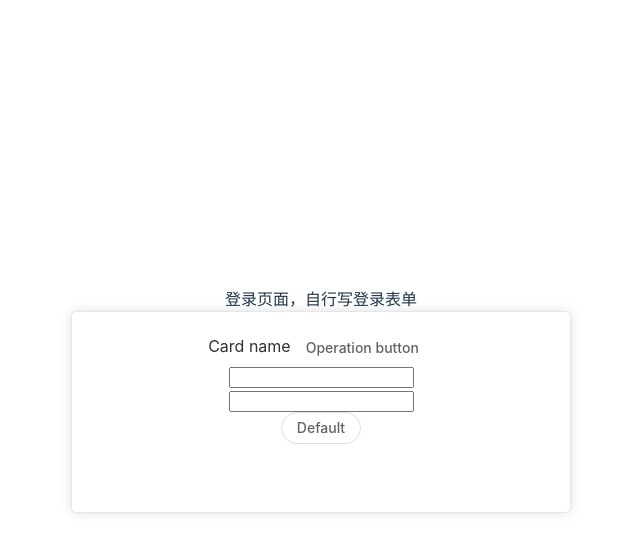
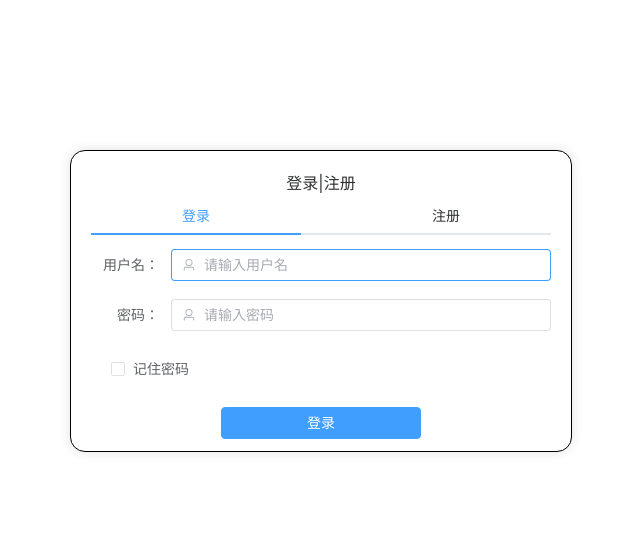
Before and after one commit to txytxy4/test-vue, a Vue app: page /#/login in a window 1280 px wide. Shown: the top 552 px of the page, without its empty margins (319-959 px from the left). Built offline with nearby package versions, Linux system fonts and the light colour scheme.

Commit message:
完成一个登录功能

```diff
--- a/package.json
+++ b/package.json
@@ -9,10 +9,12 @@
     "preview": "vite preview"
   },
   "dependencies": {
+    "@element-plus/icons-vue": "^2.1.0",
     "add": "^2.0.6",
     "axios": "^1.4.0",
     "element-plus": "^2.3.6",
     "less": "^4.1.3",
+    "pinia": "^2.1.4",
     "vue": "^3.2.47",
     "vue-router": "4",
     "yarn": "^1.22.19"
--- a/src/App.vue
+++ b/src/App.vue
@@ -4,4 +4,17 @@
   <router-view></router-view>
 </template>
 
-<style scoped></style>
+<style>
+#app{
+  position: absolute;
+  top: 0;
+  left: 0;
+  right: 0;
+  bottom: 0;
+  width: 100%;
+  height: 100%;
+  padding: 0;
+  margin: 0 auto;
+}
+
+</style>
--- a/src/main.js
+++ b/src/main.js
@@ -13,7 +13,13 @@ import {
 import './style.css'
 import App from './App.vue';
 import ElementPlus from 'element-plus'
+// import ElementPlusIconsVue from '@element-plus/icons-vue'
+
 import 'element-plus/dist/index.css'
 import router from './router';
+import axios from 'axios';
+import { createPinia } from 'pinia';
+const pinia =  createPinia()
 
-createApp(App).use(ElementPlus).use(router).mount('#app');
+createApp(App).config.globalProperties.$axios = axios
+createApp(App).use(ElementPlus).use(router).use(pinia).mount('#app');
--- a/src/router/index.js
+++ b/src/router/index.js
@@ -29,7 +29,8 @@ const routes = [{
             //         next({path:'/login'})
             //     }
             // }
-    }
+    },
+
 ]
 
 const router = createRouter({
@@ -37,7 +38,7 @@ const router = createRouter({
     history: createWebHashHistory(),
     routes, // `routes: routes` 的缩写 等价于  routes： routes
 })
-const data = sessionStorage.getItem('token')
+// const data = sessionStorage.getItem('token')
 // router.beforeEach((to,from,next) =>{
 //     if(to.path === '/login'){
 //         if(to.path === '/login'){
--- /dev/null
+++ b/src/store/userstate.js
@@ -0,0 +1,27 @@
+import { computed, reactive, ref } from "vue"
+import { defineStore } from 'pinia'
+
+export const useUserStore = defineStore('counter', {
+  state: () => ({
+    token:"",
+    username:"",
+    userpassword:""
+  }),
+  getters: {
+    // double: (state) => state.count * 2,
+  },
+  actions: {
+    // increment() {
+    //   this.count++
+    // },
+    setToken(state,token){
+      state.taken = token
+    },
+    setUsername(state,username){
+      state.username = username
+    },
+    setUserpassword(state,userpassword){
+      state.userpassword = userpassword
+    }
+  },
+})
--- a/src/style.css
+++ b/src/style.css
@@ -69,7 +69,7 @@ button:focus-visible {
 }
 
 #app {
-  max-width: 1280px;
+  /* max-width: 1280px; */
   margin: 0 auto;
   padding: 2rem;
   text-align: center;
--- a/src/views/layout/layout.vue
+++ b/src/views/layout/layout.vue
@@ -21,79 +21,48 @@ const handleClick = () => {
 </script>
 
 <template>
-
-  <div>
   <div class="common-layout">
     <el-container>
-      <el-header>
-        <div>这里是layout页面，也就是布局页面，参考element布局</div>
-      </el-header>
+      <el-header>Header:这里是layout页面，也就是布局页面，参考element布局</el-header>
+      <el-container>
+        <el-aside width="200px">Aside</el-aside>
         <el-main>
           <div>
     在渲染这个组件之前，做一个判断，判断浏览器session中是否有token参数，要是没有，重新定向与login页面，路由地址跳转到login,
     参考
-    <a href="https://router.vuejs.org/zh/guide/advanced/navigation-guards.html"
-      >点击这里跳转文档</a
-    >
-    做路由守卫
+    <a href="https://router.vuejs.org/zh/guide/advanced/navigation-guards.html">点击这里跳转文档</a>做路由守卫
           </div>
-  <el-button type="primary" @click="handleClick"
-    >点击跳转home页面，注意看url是否带了#号</el-button
-  >
+          <el-button type="primary" @click="handleClick">点击跳转home页面，注意看url是否带了#号</el-button>
           <div>
             <router-view></router-view>
           </div>
         </el-main>
-      <el-footer>Footer</el-footer>
+      </el-container>
     </el-container>
   </div>
-  </div>
-
 </template>
 
 <style lang="less" scoped>
-div{
+.common-layout{
   width: 100%;
   height: 100%;
 }
+
 .el-container{
-  width: 100%;
-  margin: 0 auto  ;
+  height:100%;
+  padding:0;
+  margin:0;
+  width:100%;
 }
 .el-header{
-  // position: fixed;
-  // top: 0;
-  // left: 0;
-  position: sticky;
-  top: 0;
-  left: 0;
-  width: 100%;
-
-  background-color: #0099ff;
+  background-color: antiquewhite;
+}
+.el-aside{
+  background-color: aqua;
 }
 .el-main{
-  background-color: #00ffc3;
-}
-.el-footer{
-  position: sticky  ;
-  bottom: 0;
-  left: 0;
-  width: 100%;
-  background-color: #9900ff;
-}
-.el-row {
-  margin-bottom: 20px;
-}
-.el-row:last-child {
-  margin-bottom: 0;
-}
-.el-col {
-  border-radius: 4px;
+  background-color: aquamarine;
 }
 
-.grid-content {
-  border-radius: 4px;
-  min-height: 36px;
-  background-color: #ffbf00;
-}
+
 </style>
--- a/src/views/login/login.vue
+++ b/src/views/login/login.vue
@@ -1,32 +1,149 @@
-<script setup></script>
+<script lang="ts" setup>
+import { ref,reactive,onMounted, onUpdated } from "vue";
+import { useRouter } from "vue-router";
+import type { TabsPaneContext,FormInstance, } from 'element-plus'
+import { Calendar, Search, User } from '@element-plus/icons-vue'
+// import setCache from './utils.js'
+import {useUserStore} from '../../store/userstate.js'
+import axios from "axios";
+const router =useRouter()
+const state = useUserStore()
+//登录数据部分
+const CurrentIdex = ref("login")
+const loginFormRef = ref()
+const loginForm = reactive({
+  username:"",
+  userpassword:""
+})
+// const {username} = ref(loginForm)
+//表单验证部分
+//规则
+const loginFormRules = reactive({
+  username:[
+  { required: true, message: '请输入用户名', trigger: 'blur' },
+  { min: 3, max: 10, message: '长度在 3 到 10 个字符', trigger: 'blur' }
+  ],
+  userpassword:[
+  { required: true, message: '请输入登录密码', trigger: 'blur' },
+  { min: 3, max: 15, message: '长度在 3 到 15 个字符', trigger: 'blur' }
+  ]
+})
+//消息弹出判断
+const message =ref(false)
+//表单登录和注册切换
+const handleClick = (tab: TabsPaneContext, event: Event) => {
+  console.log(tab, event)
+}
+//方法
+//登录
+onMounted(() =>{
+  localStorage.setItem(loginForm.username,"spyderman")
+  sessionStorage.setItem(loginForm.userpassword,"123456")
+})
+const login = () =>{
+  //验证内容
+  loginFormRef.value.validate().then(() =>{
+    console.log("表单验证通过");
+  })
+  //发送请求
+  axios.post("/login",{
+    username: loginForm.username,
+    password: loginForm.userpassword
+  }).then((res) =>{
+    console.log(res.data);
+    //存储token
+    // let token = res.data.tData.token
+    let token = state.token
+    console.log("登录成功获取token值：",token);
+  })
+  //存数据
+  localStorage.setItem('username',loginForm.username)
+  localStorage.setItem('userpassword',loginForm.userpassword)
+  //判断和添加token
+  if(loginForm.username === "spyderman" && loginForm.userpassword === "123456"){
+    sessionStorage.setItem('token','loginForm')
+    router.replace("/")
+  }else{
+    // alert("不存在该用户")
+    message.value = true
+  }
+}
+
+</script>
 
 <template>
-  <div>登录页面，自行写登录表单</div>
   <div class="login">
     <el-card class="box-card">
       <div class="card-header">
-        <span>Card name</span>
-        <el-button class="button" text>Operation button</el-button>
+        <span>登录|注册</span>
       </div>
-      <div class="main">
-        <input type="text"><br>
-        <input type="password"><br>
-        <el-button round>Default</el-button>
-      </div>
-
-    </el-card>
+        <el-tabs v-model="CurrentIdex" @tab-click="handleClick" stretch>
+          <!-- 登录部分 -->
+          <el-tab-pane label="登录" name="login">
+            <el-form :model="loginForm" status-icon :rules="loginFormRules" ref="loginFormRef" :hide-required-asterisk="true">
+              <el-form-item label="用户名：" label-width="80px" prop="username">
+                <el-input type="text" v-model="loginForm.username" placeholder="请输入用户名" :prefix-icon="User" clearable autofocus/>
+              </el-form-item>
+              <el-form-item label="密码： " label-width="80px" prop="userpassword">
+                <el-input type="password" v-model="loginForm.userpassword" placeholder="请输入密码" :prefix-icon="User" clearable/>
+              </el-form-item>
+              <el-form-item>
+                <el-checkbox label="记住密码" size="large" />
+              </el-form-item>
+              <el-form-item>
+                  <el-button type="primary" @click="login">登录</el-button>
+              </el-form-item>
+              <el-alert title="用户信息错误" type="success" v-if="message"/>
+            </el-form>
+          </el-tab-pane>
+          <!-- 注册部分 -->
+          <el-tab-pane label="注册" name="register">
+            <el-form>
+              <el-form-item label="用户名：" label-width="80px">
+                <el-input type="text" placeholder="请输入用户名" autofocus/>
+              </el-form-item>
+              <el-form-item label="密码:" label-width="80px">
+                <el-input type="password" placeholder="请输入密码"/>
+              </el-form-item>
+              <el-form-item label="确认密码:" label-width="80px">
+                <el-input type="password" placeholder="请再输入一次密码"/>
+              </el-form-item>
+              <el-form-item>
+                <el-button type="primary" >注册</el-button>
+              </el-form-item>
+            </el-form>
+          </el-tab-pane>
+        </el-tabs>
+      </el-card>
   </div>
 </template>
 
 <style lang="less" scoped>
 .login{
+  width: 1200px;
+  text-align: center;
+  margin: 150px auto;
+}
+.box-card{
+  height: 300px;
   width: 500px;
+  margin: 0 auto;
+  border-radius: 15px;
+  border: 1px black solid;
+}
+.el-form-item__content{
   text-align: center;
-  margin: 0 auto;
 }
-.el-card{
-  height: 200px;
-  // line-height: 200px;
-  border-radius: 5px;
+.el-form-item{
+  width: 100%;
+}
+.el-button{
+  margin: auto;
+  // text-align: center;
+  width: 200px;
+}
+.el-checkbox,.el-checkbox--large,.is-checked{
+  float:left;
+  margin-left:20px
 }
 </style>
--- /dev/null
+++ b/src/views/login/utils.js
@@ -0,0 +1,21 @@
+function localCache(){
+    function setCache(key,value) {
+       return window.localStorage.setItem(key, JSON.stringify(value))
+    };
+    function getCache(key) {
+        const value = window.localStorage.getItem(key)
+        if (value) {
+          return JSON.parse(value)
+        }
+      }
+
+    function deleteCache(key) {
+        window.localStorage.removeItem(key)
+      }
+
+    function clearCache() {
+        window.localStorage.clear()
+      }
+
+}
+export default localCache()
```
Also changed, not shown: src/store/state.js (added, +7 -0 lines), 1 other file (tests, documents, lock files or other folders). Lines whose indentation alone changed are shown as unchanged.
